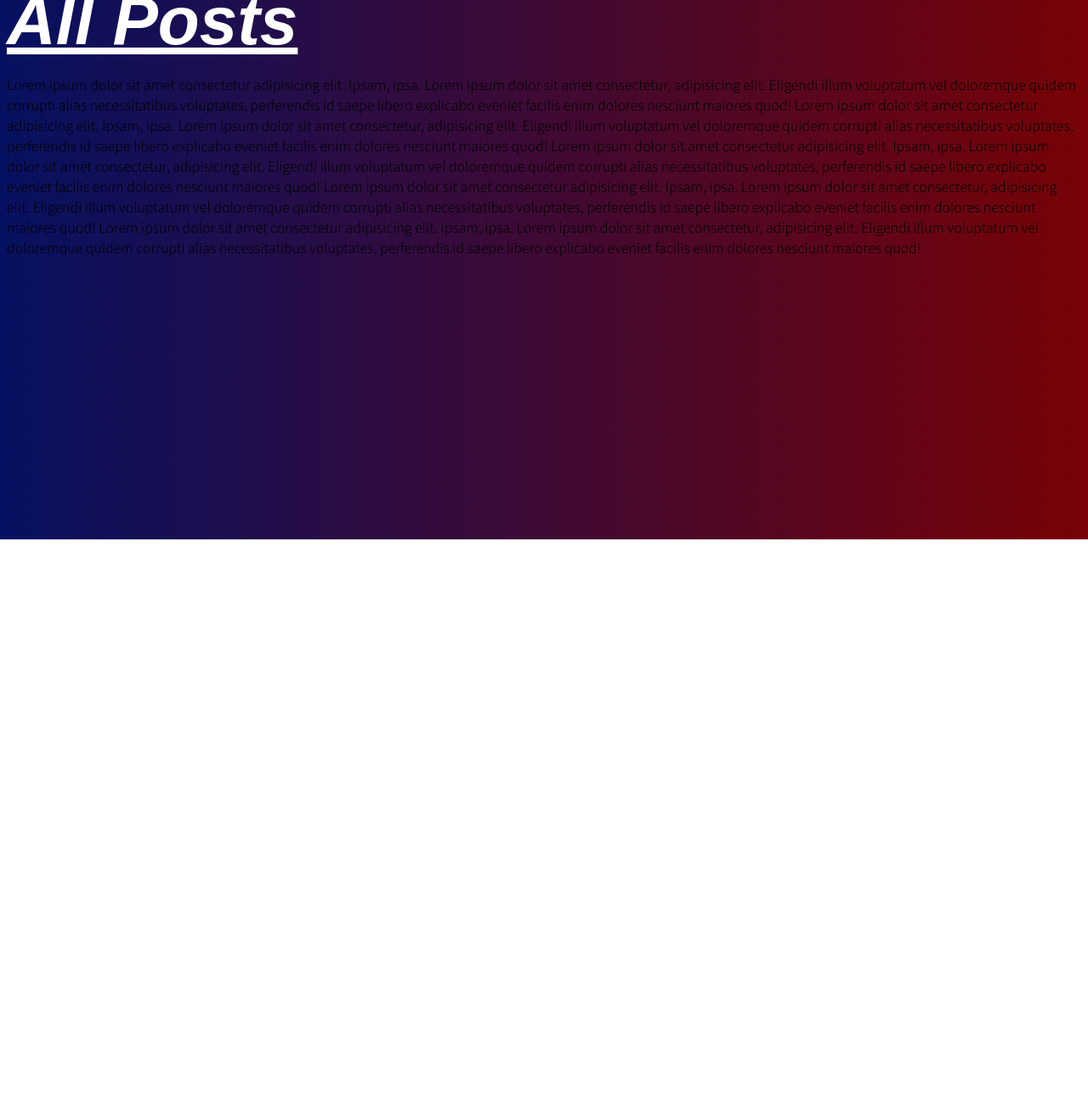
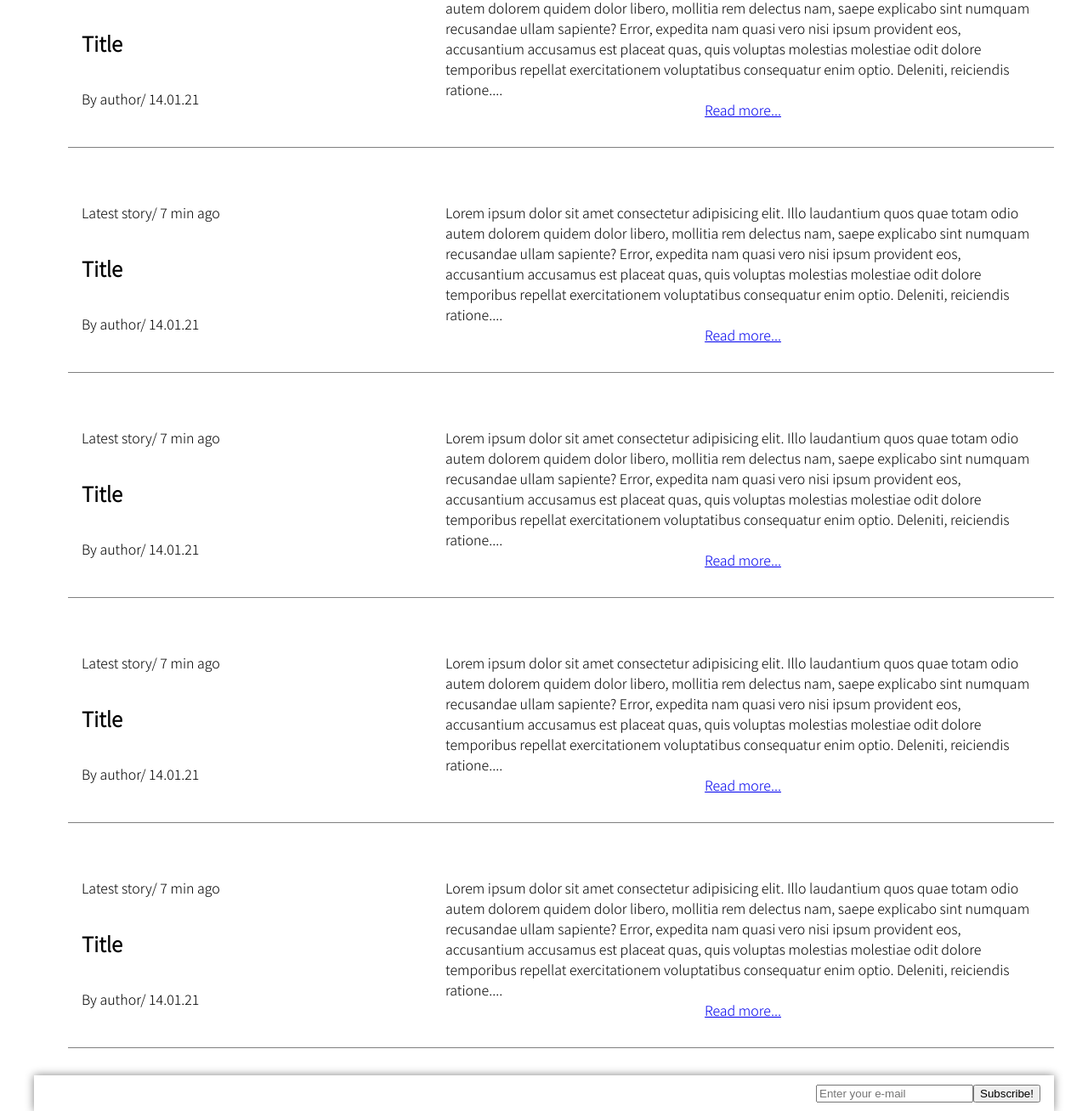
Before and after one commit to alekstoliarova/personal-blog-project, a plain HTML site: page templates/all-posts.html in a window 1280 px wide. Shown: the part 165-1473 px from the top of the page at 85% size. Before the commit the page ends 800 px from the top, so only its background shows below. Drawn offline with Linux system fonts and the light colour scheme; a web font is replaced by a local one.

Commit message:
All post html and css pages created

```diff
--- /dev/null
+++ b/css/all-posts.css
@@ -0,0 +1,35 @@
+/* .all-posts-menu {
+    display: grid;
+    grid-template-columns: repeat(1, 1fr) ;
+} */
+
+.all-posts-menu-title {
+    height: 200px;
+    width: 300px;
+    margin: 0px;
+    padding: 0px;
+    display: flex;
+    flex-direction: column;
+    justify-content: flex-start;
+    align-items: flex-start;
+
+}
+
+.all-posts-menu-text {
+    height: 100%;
+    width: 700px;
+    display: flex;
+    flex-direction: column;
+    justify-content: flex-end;
+    align-items: center;
+}
+
+.all-posts-menu-box {
+    border-bottom: 0.2px solid grey;
+    margin: 2em;
+    padding: 1em 1em;
+    display: flex;
+    flex-direction: row;
+    justify-content: space-between;
+    align-items: center;
+}
--- a/css/blog-post.css
+++ /dev/null
@@ -1,76 +0,0 @@
-body {
-    font-family: 'Noto Sans JP', sans-serif;
-    background: #780206;  /* fallback for old browsers */
-    background: -webkit-linear-gradient(to right, #061161, #780206);  /* Chrome 10-25, Safari 5.1-6 */
-    background: linear-gradient(to right, #061161, #780206); /* W3C, IE 10+/ Edge, Firefox 16+, Chrome 26+, Opera 12+, Safari 7+ */
-
-}
-
-.nav-list {
-    background-attachment: white;
-    height: 10px;
-    box-shadow: 0px 0px 10px gray;
-    margin: 2em;
-    padding: 1em 1em;
-    border-radius: ;
-    display: flex;
-    justify-content: flex-end;
-    align-items: center;
-    font-size: 1rem;
-}
-
-.nav-item {
-    list-style: none;
-    margin: 2rem;
-}
-
-.nav-item a {
-    color: rgb(158, 158, 158) ;
-}
-
-.nav-item:first-child {
-    margin-right: auto;
-    margin-left: 2rem;
-    padding: 0;
-}
-
-.nav-item:first-child a {
-    margin-right: auto;
-    margin-left: 2rem;
-    padding: 0;
-    height: 100%;
-}
-
-.nav-item a:hover {
-        color: #072040;
-        box-shadow: 0 0.5em 0.5em -0.4em #072040;
-        /* transition-delay:  1s; */
-        transform: translateY(-0.25);
-        cursor: pointer;
-    }
-
-h1 {
-        font-family: 'Tomorrow', sans-serif;;
-        font-size: 80px;
-        margin: 0;
-        /* padding: 0.3em; */
-        color: white;
-
- }
-
- .blog-post p {
-     color: white;
-     /* border: 2px solid white; */
-     height: 500px;
-     width: 50%;
-     align-content: center;
-     margin: 2em;
-     padding: 1em 1em;
-     font-size: 1rem;
- }
-
- .blog-post {
-     display: flex;
-     flex-direction: row;
-    justify-content: space-evenly;
-    }
--- a/css/index.css
+++ b/css/index.css
@@ -1,11 +1,9 @@
 @import "postpanel.css";
 @import "subscribebar.css";
 @import "navbar.css";
+@import "all-posts.css";
 
 body {
     font-family: 'Noto Sans JP', sans-serif;
-    /* background: #780206;  fallback for old browsers */
-    /* background: -webkit-linear-gradient(to right, #061161, #780206);  Chrome 10-25, Safari 5.1-6 */
-    /* background: linear-gradient(to right, #061161, #780206); W3C, IE 10+/ Edge, Firefox 16+, Chrome 26+, Opera 12+, Safari 7+ */
     background-color: white;
 }
--- a/css/postpanel.css
+++ b/css/postpanel.css
@@ -1,12 +1,3 @@
-.text h1 {
-    font-family: 'Tomorrow', sans-serif;;
-    font-size: 80px;
-    text-align: center;
-    margin: 0;
-    padding: 0.3em;
-    color: rgb(71, 59, 59);
-}
-
 .classcard-container {
     display: grid;
     grid-template:repeat(2, 1fr) / repeat(4, 1fr) ;
@@ -19,6 +10,8 @@
 .image-element img {
     height: 300px;
     width: 100%;
+    padding: 0px;
+    margin: 0px;
     }
 
 .postpanel-1-header {
@@ -45,3 +38,15 @@
     margin: 0.7em;
     padding: 1em 1em;
 }
+
+.index-footer {
+    background-attachment: white;
+    height: 10px;
+    box-shadow: 0px 0px 10px gray;
+    margin: 2em;
+    padding: 1em 1em;
+    display: flex;
+    flex-direction: row;
+    justify-content: flex-end;
+    align-items: center;
+}
--- a/css/subscribebar.css
+++ b/css/subscribebar.css
@@ -1,4 +1,4 @@
-.subscribe-bar {
+/* .subscribe-bar {
     background-attachment: white;
     height: 40px;
     box-shadow: 0px 0px 10px gray;
@@ -8,9 +8,6 @@
     display: flex;
     justify-content: center;
     font-size: 1rem;
-    background: #780206;  /* fallback for old browsers */
-    background: -webkit-linear-gradient(to right, #061161, #780206);  /* Chrome 10-25, Safari 5.1-6 */
-    background: linear-gradient(to right, #061161, #780206); /* W3C, IE 10+/ Edge, Firefox 16+, Chrome 26+, Opera 12+, Safari 7+ */
 
 }
 
@@ -37,4 +34,4 @@
     display: flex;
     flex-direction: row;
     justify-content: space-between;
-}
+} */
--- a/templates/all-posts.html
+++ b/templates/all-posts.html
@@ -4,7 +4,7 @@
     <meta charset="UTF-8">
     <meta name="viewport" content="width=device-width, initial-scale=1.0">
     <title>Posts</title>
-    <link rel="stylesheet" href="../css/blog-post.css">
+    <link rel="stylesheet" href="../css/index.css">
     <link rel="preconnect" href="https://fonts.gstatic.com">
     <link href="https://fonts.googleapis.com/css2?family=Noto+Sans+JP:wght@100;300&display=swap" rel="stylesheet">
     <link rel="preconnect" href="https://fonts.gstatic.com">
@@ -14,7 +14,7 @@
 </head>
 <body>
   <!-- NavBar -->
-    <header>
+  <header class="header">
     <nav class="navbar-flex">
         <ul class="nav-social-contact">
             <li>
@@ -38,22 +38,92 @@
     </nav>
 </header>
 
-    <section>
-        <span class="text">
-            <h1><b><i><u>All Posts</u></i></b></h1>
-            <p>Lorem ipsum dolor sit amet consectetur adipisicing elit. Ipsam, ipsa. Lorem ipsum dolor sit amet consectetur, adipisicing elit. Eligendi illum voluptatum vel doloremque quidem corrupti alias necessitatibus voluptates, perferendis id saepe libero
-                explicabo eveniet facilis enim dolores nesciunt maiores quod!
-                Lorem ipsum dolor sit amet consectetur adipisicing elit. Ipsam, ipsa. Lorem ipsum dolor sit amet consectetur, adipisicing elit. Eligendi illum voluptatum vel doloremque quidem corrupti alias necessitatibus voluptates, perferendis id saepe libero
-                explicabo eveniet facilis enim dolores nesciunt maiores quod!
-                Lorem ipsum dolor sit amet consectetur adipisicing elit. Ipsam, ipsa. Lorem ipsum dolor sit amet consectetur, adipisicing elit. Eligendi illum voluptatum vel doloremque quidem corrupti alias necessitatibus voluptates, perferendis id saepe libero
-                explicabo eveniet facilis enim dolores nesciunt maiores quod!
-                Lorem ipsum dolor sit amet consectetur adipisicing elit. Ipsam, ipsa. Lorem ipsum dolor sit amet consectetur, adipisicing elit. Eligendi illum voluptatum vel doloremque quidem corrupti alias necessitatibus voluptates, perferendis id saepe libero
-                explicabo eveniet facilis enim dolores nesciunt maiores quod!
-                Lorem ipsum dolor sit amet consectetur adipisicing elit. Ipsam, ipsa. Lorem ipsum dolor sit amet consectetur, adipisicing elit. Eligendi illum voluptatum vel doloremque quidem corrupti alias necessitatibus voluptates, perferendis id saepe libero
-                explicabo eveniet facilis enim dolores nesciunt maiores quod!
-            </p>
-        </span>
-    </section>
+<!-- MENU -->
+    <menu class="all-posts-menu">
+        <div class="all-posts-menu-box">
+            <div class="all-posts-menu-title">
+                    <p>Latest story/ 7 min ago</p>
+                    <h2>Title</h2>
+                    <p>By author/ 14.01.21</p>
+            </div>
+            <div class="all-posts-menu-text">
+                        Lorem ipsum dolor sit amet consectetur adipisicing elit. Illo laudantium quos quae totam odio autem dolorem quidem dolor libero, mollitia rem delectus nam, saepe explicabo sint numquam recusandae ullam sapiente?
+                        Error, expedita nam quasi vero nisi ipsum provident eos, accusantium accusamus est placeat quas, quis voluptas molestias molestiae odit dolore temporibus repellat exercitationem voluptatibus consequatur enim optio. Deleniti, reiciendis ratione....
+                        <a href="#">Read more...</a>
+            </div>
+        </div>
+
+        <div class="all-posts-menu-box">
+            <div class="all-posts-menu-title">
+                    <p>Latest story/ 7 min ago</p>
+                    <h2>Title</h2>
+                    <p>By author/ 14.01.21</p>
+            </div>
+
+
+            <div class="all-posts-menu-text">
+                        Lorem ipsum dolor sit amet consectetur adipisicing elit. Illo laudantium quos quae totam odio autem dolorem quidem dolor libero, mollitia rem delectus nam, saepe explicabo sint numquam recusandae ullam sapiente?
+                        Error, expedita nam quasi vero nisi ipsum provident eos, accusantium accusamus est placeat quas, quis voluptas molestias molestiae odit dolore temporibus repellat exercitationem voluptatibus consequatur enim optio. Deleniti, reiciendis ratione....
+                        <a href="#">Read more...</a>
+            </div>
+        </div>
+
+        <div class="all-posts-menu-box">
+            <div class="all-posts-menu-title">
+                    <p>Latest story/ 7 min ago</p>
+                    <h2>Title</h2>
+                    <p>By author/ 14.01.21</p>
+            </div>
+
+
+            <div class="all-posts-menu-text">
+                        Lorem ipsum dolor sit amet consectetur adipisicing elit. Illo laudantium quos quae totam odio autem dolorem quidem dolor libero, mollitia rem delectus nam, saepe explicabo sint numquam recusandae ullam sapiente?
+                        Error, expedita nam quasi vero nisi ipsum provident eos, accusantium accusamus est placeat quas, quis voluptas molestias molestiae odit dolore temporibus repellat exercitationem voluptatibus consequatur enim optio. Deleniti, reiciendis ratione....
+                        <a href="#">Read more...</a>
+            </div>
+        </div>
+
+        <div class="all-posts-menu-box">
+            <div class="all-posts-menu-title">
+                    <p>Latest story/ 7 min ago</p>
+                    <h2>Title</h2>
+                    <p>By author/ 14.01.21</p>
+            </div>
+
+
+            <div class="all-posts-menu-text">
+                        Lorem ipsum dolor sit amet consectetur adipisicing elit. Illo laudantium quos quae totam odio autem dolorem quidem dolor libero, mollitia rem delectus nam, saepe explicabo sint numquam recusandae ullam sapiente?
+                        Error, expedita nam quasi vero nisi ipsum provident eos, accusantium accusamus est placeat quas, quis voluptas molestias molestiae odit dolore temporibus repellat exercitationem voluptatibus consequatur enim optio. Deleniti, reiciendis ratione....
+                        <a href="#">Read more...</a>
+            </div>
+        </div>
+
+        <div class="all-posts-menu-box">
+            <div class="all-posts-menu-title">
+                    <p>Latest story/ 7 min ago</p>
+                    <h2>Title</h2>
+                    <p>By author/ 14.01.21</p>
+            </div>
+
+
+            <div class="all-posts-menu-text">
+                        Lorem ipsum dolor sit amet consectetur adipisicing elit. Illo laudantium quos quae totam odio autem dolorem quidem dolor libero, mollitia rem delectus nam, saepe explicabo sint numquam recusandae ullam sapiente?
+                        Error, expedita nam quasi vero nisi ipsum provident eos, accusantium accusamus est placeat quas, quis voluptas molestias molestiae odit dolore temporibus repellat exercitationem voluptatibus consequatur enim optio. Deleniti, reiciendis ratione....
+                        <a href="#">Read more...</a>
+            </div>
+        </div>
+
+    </menu>
+
+<!-- FOOTER -->
+
+<footer>
+    <div class="index-footer">
+        <input type="text" placeholder="Enter your e-mail" name="e-mail" id="">
+        <label for="email"></label>
+        <button>Subscribe!</button>
+    </div>
+</footer>
 
 </body>
 </html>
```
Also changed, not shown: index.html (+56 -37 lines). Lines whose indentation alone changed are shown as unchanged.
